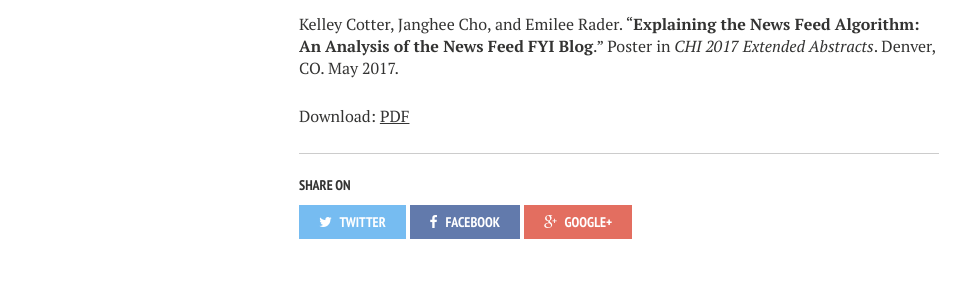
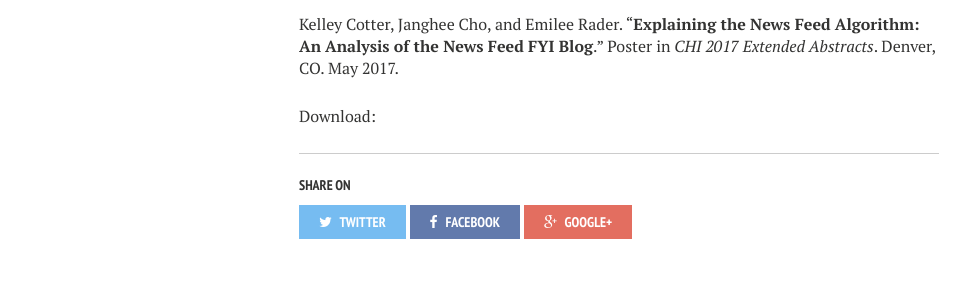
Before and after one commit to bierdoctor/bierdoctor.github.io, a Jekyll site: the page built from _posts/2017-05-01-news-feed-fyi-poster.md, in a window 1280 px wide. Shown: the part 650-950 px from the top of the page, without its empty margins (21-987 px from the left). Built offline with Jekyll 4.4.1, drawn with Linux system fonts in a browser that asks for light colours; nearby versions of some CDN libraries.

Commit message:
still trying

```diff
--- a/_posts/2017-05-01-news-feed-fyi-poster.md
+++ b/_posts/2017-05-01-news-feed-fyi-poster.md
@@ -10,14 +10,14 @@
 papertype: Poster
 month: May
 city: Denver, CO
-file: "news_feed_fyi_chi17_lbw.pdf"
-doi: 10.1145/3027063.3053114
+appendix: "news_feed_fyi_chi17_lbw_auxiliary_table.pdf"
 abstract: yes
 ---
 
 Facebook uses algorithmic curation---automated selection and ranking of content---to present a personalized News Feed to each user for consumption. However, the News Feed user interface provides little information to help users understand how the ranking algorithm works. We analyzed the company’s "News Feed FYI" blog series to better understand the degree to which Facebook employs "how" and "why" explanations of its News Feed algorithm. These types of explanations have been used in other recommendation and intelligent systems as a means of promoting user un- derstanding and acceptance. Our findings show that the "News Feed FYI" blog posts focus more on explanations that justify why the algorithm works the way it does, and less on explanations that describe how the system works. These findings suggest that the "News Feed FYI" series would be more helpful for increasing users’ confidence in the system, but not improving their trust in the system.
 
 <!--
+file: "news_feed_fyi_chi17_lbw.pdf"
+doi: 10.1145/3027063.3053114
 acmdl:
- appendix: "news_feed_fyi_chi17_lbw_auxiliary_table.pdf"
 -->
```
